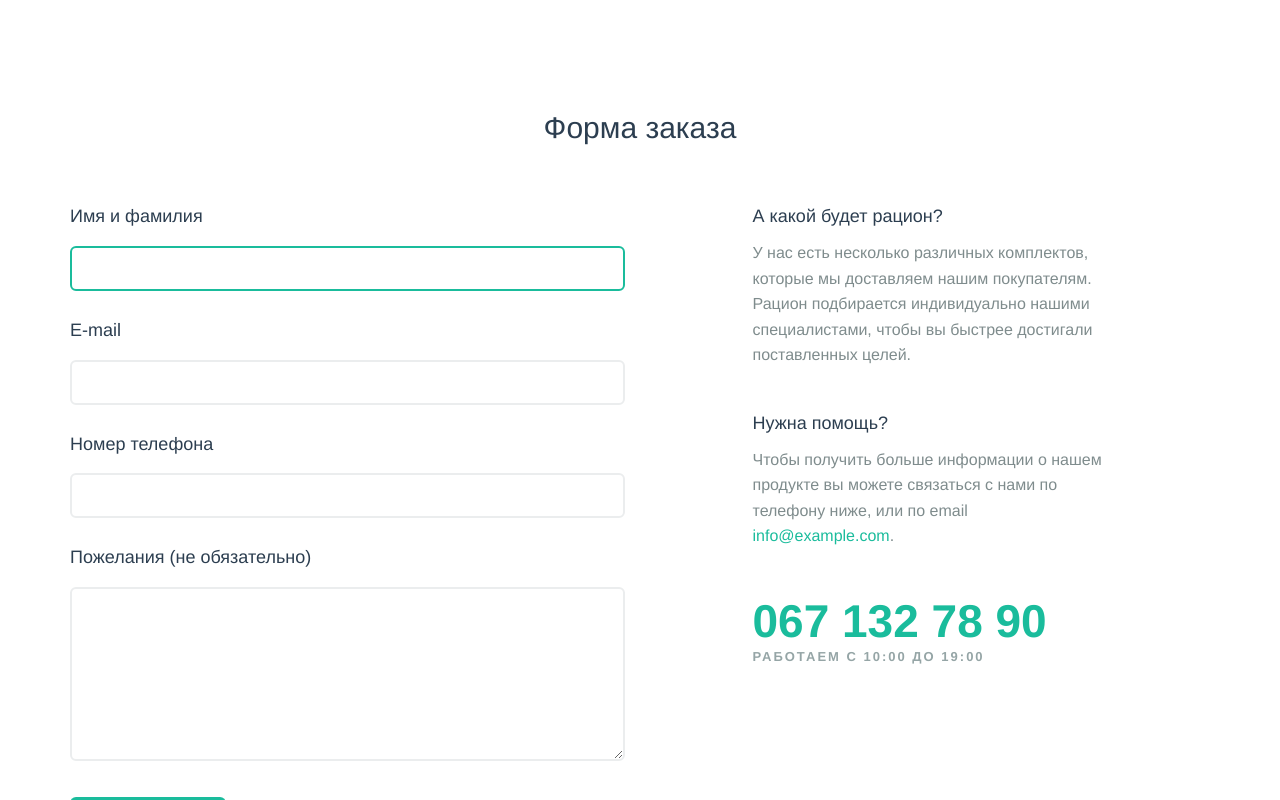
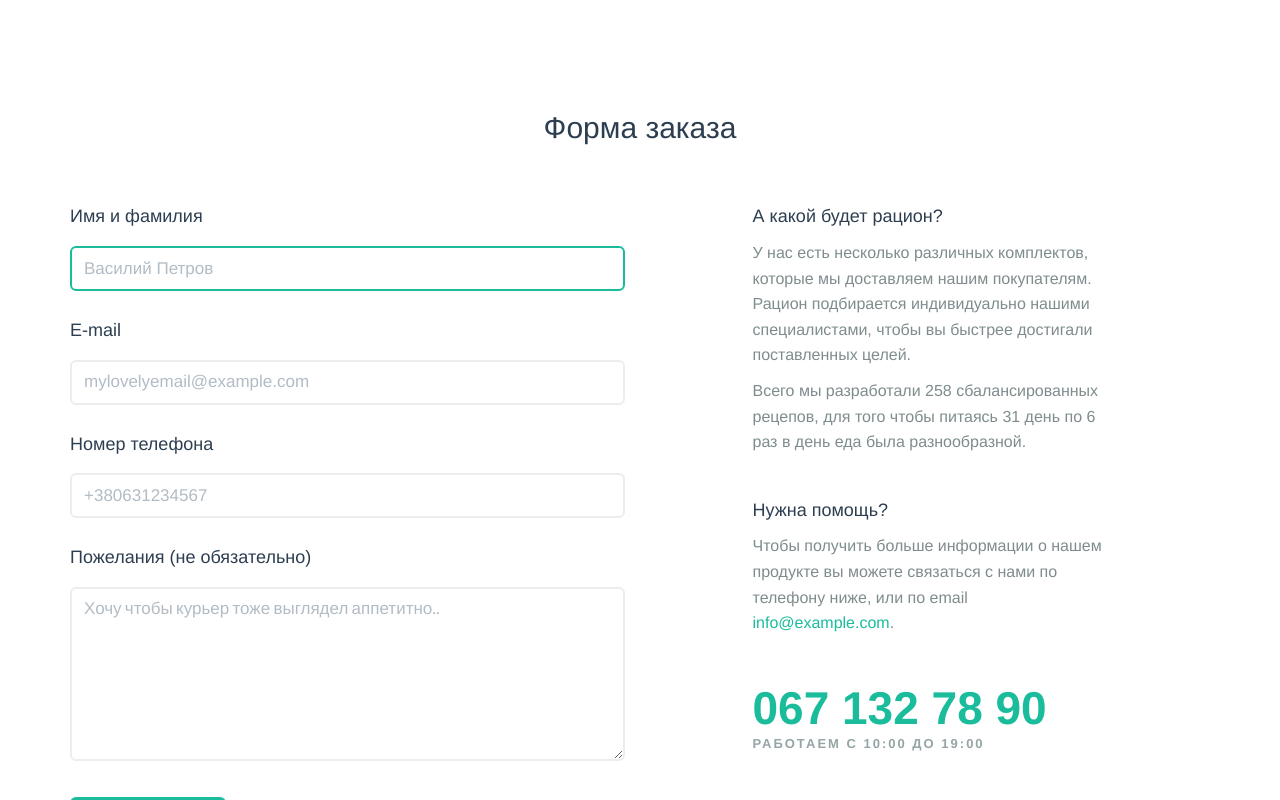
Before and after one commit to AndrewDryga/eatnfit, a plain HTML site: page index.html in a window 1280 px wide. Both pictures are taken after a click on the link "Получи 50% скидку на пробный ланч". Shown: the part 3727-4527 px from the top of the page. Drawn offline with nearby package versions, Linux system fonts and the light colour scheme.

Commit message:
Added placeholders

```diff
--- a/index.html
+++ b/index.html
@@ -263,21 +263,21 @@
                                 <input type="hidden" name="id" value="392b97c13b">
                                 <div class="fade-block">
                                     <label class="h6">Имя и фамилия</label>
-                                    <input type="text" class="form-control" name="NAME" class="order-form-name">
+                                    <input type="text" class="form-control" name="NAME" placeholder="Василий Петров" class="order-form-name">
                                 </div>
                                 <div class="fade-block">
                                     <label class="h6">E-mail</label>
-                                    <input type="text" class="form-control" name="EMAIL" class="order-form-name">
+                                    <input type="text" class="form-control" name="EMAIL" placeholder="mylovelyemail@example.com" class="order-form-name">
                                 </div>
                                 <div class="fade-block">
                                     <label class="h6">Номер телефона</label>
-                                    <input type="text" class="form-control" name="PHONE" class="order-form-name">
+                                    <input type="text" class="form-control" name="PHONE" placeholder="+380631234567" class="order-form-name">
                                 </div>
                                 <div class="fade-block">
                                     <label class="h6">Пожелания (не обязательно)</label>
                                 </div>
                                 <div class="fade-block">
-                                    <textarea rows="7" class="form-control" name="COMMENT" class="order-form-name"></textarea>
+                                    <textarea rows="7" class="form-control" name="COMMENT" placeholder="Хочу чтобы курьер тоже выглядел аппетитно.." class="order-form-name"></textarea>
                                 </div>
                                 <div class="fade-block">
                                     <button type="submit" class="btn btn-primary has-spinner">
@@ -309,6 +309,7 @@
                             <div class="additional fade-block">
                                 <h6>А какой будет рацион?</h6>
                                 <p>У нас есть несколько различных комплектов, которые мы доставляем нашим покупателям. Рацион подбирается индивидуально нашими специалистами, чтобы вы быстрее достигали поставленных целей.</p>
+                                <p>Всего мы разработали 258 сбалансированных рецепов, для того чтобы питаясь 31 день по 6 раз в день еда была разнообразной.</p>
                             </div>
                             <div class="additional fade-block">
                                 <h6>Нужна помощь?</h6>
--- a/static/js/main.js
+++ b/static/js/main.js
@@ -7,6 +7,7 @@ $(function() {
     }
 
     // Order buttons
+    var form_animated = false;
     $('.btn-order').click(function(event) {
         event.preventDefault();
         $.scrollTo($('.order-form-placemark'), 300, {
@@ -16,6 +17,8 @@ $(function() {
                 ga('send', 'event', 'Order_Form', 'Visible', {useBeacon: true});
                 var $animated_blocks = $('.order-section').find('.fade-block');
 
+                if(!form_animated) {
+                    form_animated = true;
                     $animated_blocks.css({opacity: 0});
                     $('.order-section').slideDown(400);
                     var i = 0;
@@ -28,6 +31,7 @@ $(function() {
                     })
 
                     $('.order-section .form-control[name=NAME]').select();
+                }
             }
         });
 
```
Lines whose indentation alone changed are shown as unchanged.
